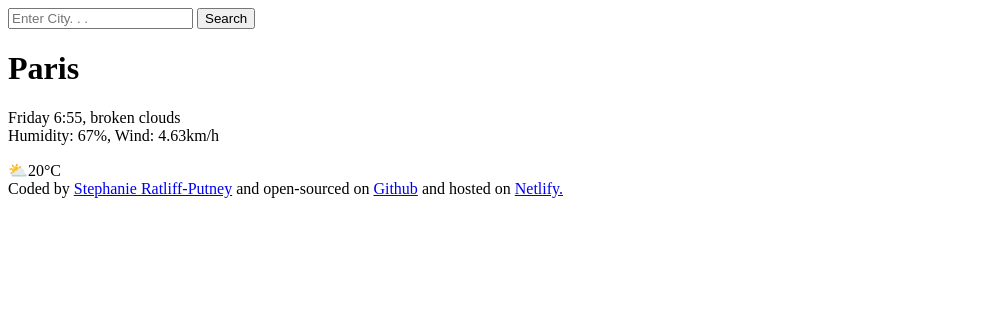
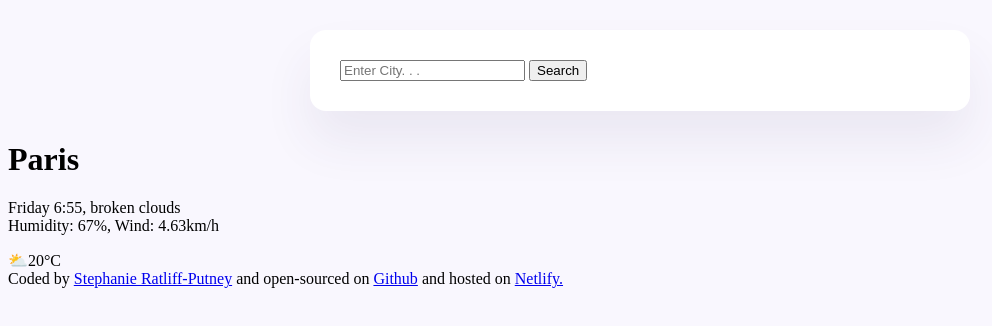
Before and after one commit to MutableSpectre/srp-weather-application-project, a website: page index.html in a window 1280 px wide. Shown: the whole page, without its empty margins (0-992 px from the left). Drawn offline with Linux system fonts and the light colour scheme.

Commit message:
Added Elements to HTML
Elements added: Link to CSS and a Div with a class of container.

```diff
--- a/index.html
+++ b/index.html
@@ -3,10 +3,12 @@
 <head>
     <meta charset="UTF-8">
     <meta name="viewport" content="width=device-width, initial-scale=1.0">
+    <link rel="stylesheet" href="styles.css">
     <title>SRP Weather App</title>
 </head>
 <body>
     <header>
+        <div class="container">
         <form>
             <input type="search" placeholder="Enter City. . ." required />
             <input type="submit" value="Search" />
@@ -33,5 +35,6 @@
         and hosted on
         <a href="#" target="_blank">Netlify.</a>
     </footer>
+    </div>
 </body>
 </html>
--- a/src/styles.css
+++ b/src/styles.css
@@ -0,0 +1,12 @@
+body {
+    background-color: #f9f7fe;
+}
+
+.container {
+    background: white;
+    border-radius: 16px;
+    box-shadow: 0 30px 50px rgba(65, 50, 100, 0.08);
+    margin: 30px auto;
+    max-width: 600px;
+    padding: 30px;
+}
```
